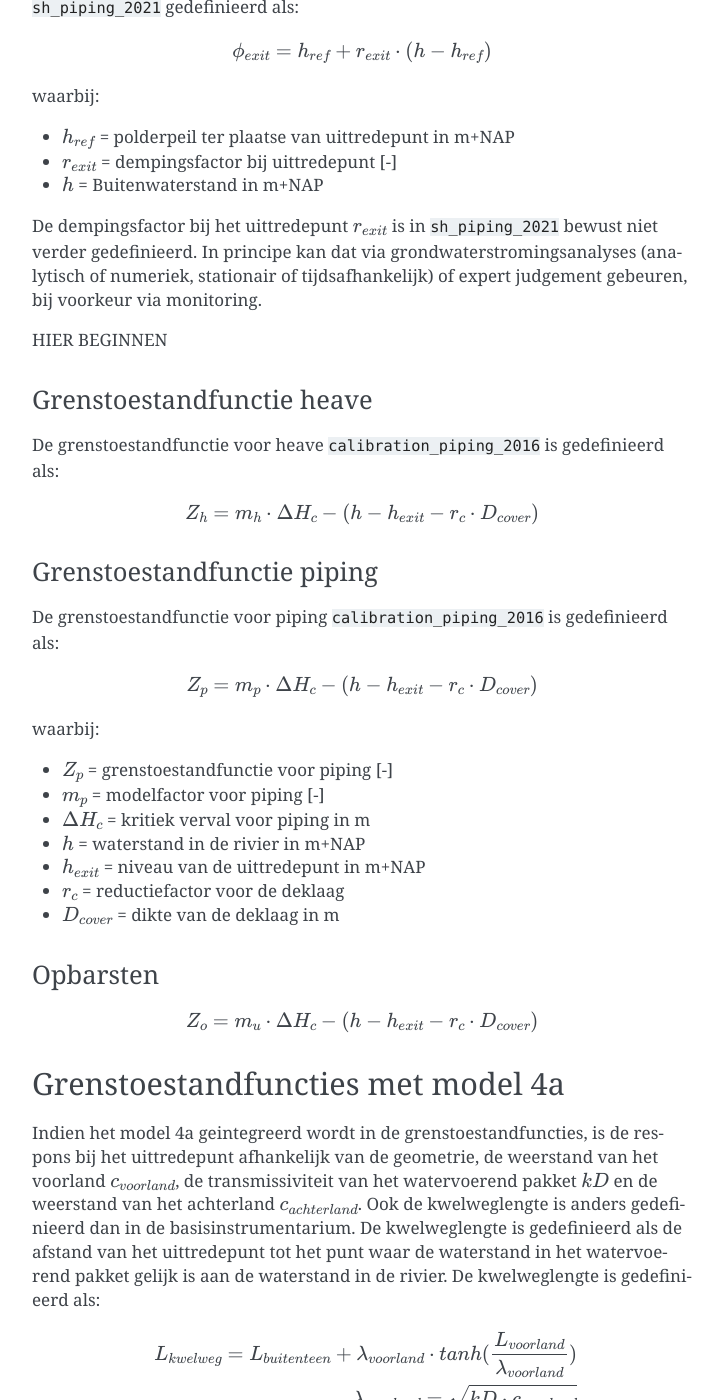
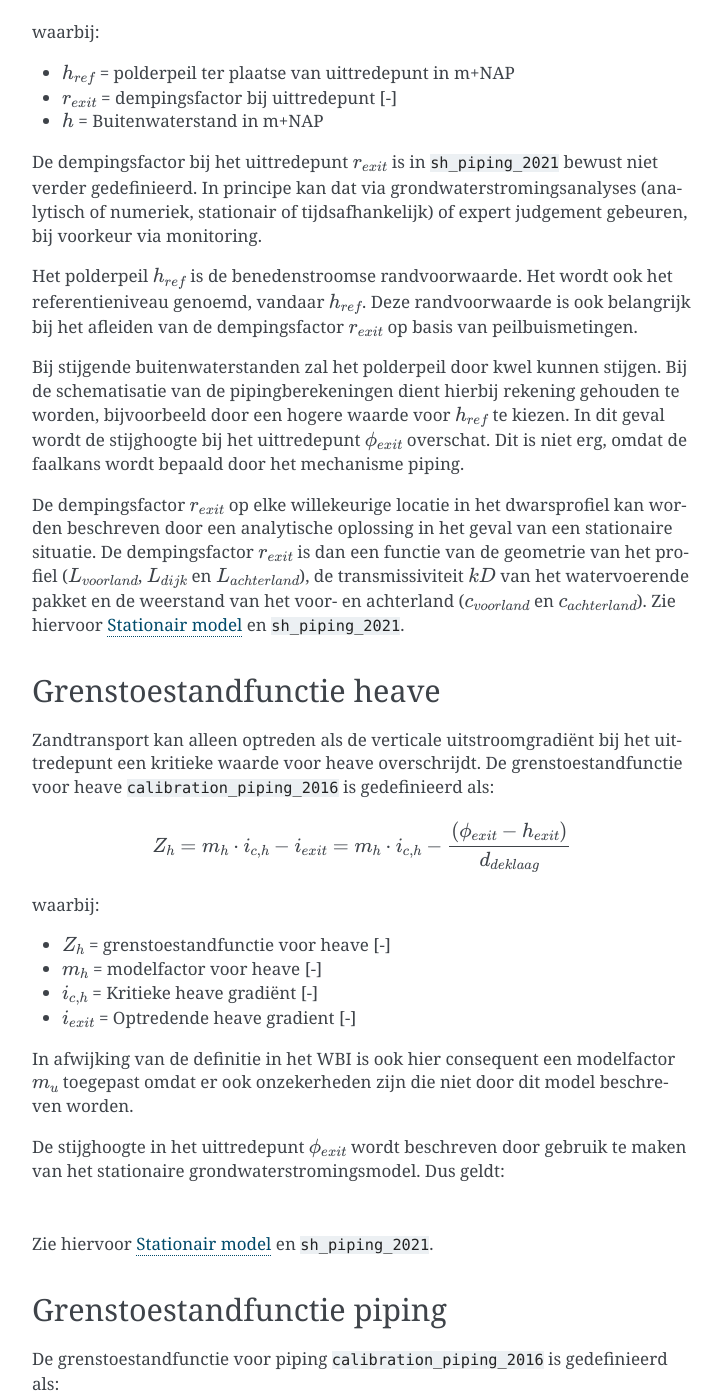
Before and after one commit to kkpdata/GeoProb-Pipe, a Sphinx documentation site: the page built from docs/background/grenstoestandfuncties.rst, in a window 1280 px wide and 1400 px high, scrolled down 987 px. Shown: the whole window, without its empty margins (388-1109 px from the left). Built offline with Sphinx 7.4.7, drawn with Linux system fonts in a browser that asks for light colours; cross-references to code outside the pages are shown as plain code; some of the changed text lies outside the part shown.

Commit message:
working on grenstoestandfuncties.

```diff
--- a/docs/background/grenstoestandfuncties.rst
+++ b/docs/background/grenstoestandfuncties.rst
@@ -1,9 +1,6 @@
 #####################
 Grenstoestandfuncties
 #####################
-
-Grenstoestandfuncties WBI
-=========================
 
 In :cite:`sh_piping_2021` en :cite:`calibration_piping_2016` zijn de grenstoestandfuncties gedefinieerd zoals het basisinstrumentariumd die hanteert. Falen treedt op als de grenstoestandfuncties van opbarsten, heave en piping bereikt zijn.
 Deze paragraaf is overgenomen uit bijlage C van :cite:`sh_piping_2021` en waarbij de variabelen hernoemd zijn naar de notatie die in deze package gehanteerd wordt, zie :ref:`Lijst van variabelen`.
@@ -11,9 +8,8 @@ Deze paragraaf is overgenomen uit bijlage C van :cite:`sh_piping_2021` en waarbi
 TODO: plaatje van de foutenboom toevoegen
 
 
-------------------------------
 Grenstoestandfunctie opbarsten
-------------------------------
+==============================
 
 De grenstoestandsfunctie voor opbarsten (uplift) :math:`Z_{u}` is gebaseerd op een vergelijking van de naar beneden gerichte druk die door het gewicht van de deklaag wordt uitgeoefend (weerstand) en de naar boven gerichte waterdruk in de watervoerende zandlaag (belasting), hier uitgedrukt in vorm van een stijghoogteverschil. De grenstoestandfunctie voor opbarsten :cite:`calibration_piping_2016` is gedefinieerd als:
 
@@ -47,24 +43,46 @@ waarbij:
 - :math:`r_{exit}` = dempingsfactor bij uittredepunt [-]
 - :math:`h` = Buitenwaterstand in m+NAP
 
+
 De dempingsfactor bij het uittredepunt :math:`r_{exit}` is in :cite:`sh_piping_2021` bewust niet verder gedefinieerd. In principe kan dat via grondwaterstromingsanalyses (analytisch of numeriek, stationair of tijdsafhankelijk) of expert judgement gebeuren, bij voorkeur via monitoring.
 
-HIER BEGINNEN
+Het polderpeil :math:`h_{ref}` is de benedenstroomse randvoorwaarde. Het wordt ook het referentieniveau genoemd,
+vandaar :math:`h_{ref}`. Deze randvoorwaarde is ook belangrijk bij het afleiden van de dempingsfactor :math:`r_{exit}` op basis van peilbuismetingen.
 
+Bij stijgende buitenwaterstanden zal het polderpeil door kwel kunnen stijgen. Bij de schematisatie van de pipingberekeningen dient hierbij rekening gehouden te worden, bijvoorbeeld door een hogere waarde voor :math:`h_{ref}` te kiezen. In dit geval wordt de stijghoogte bij het uittredepunt :math:`\phi_{exit}` overschat. Dit is niet erg, omdat de faalkans wordt bepaald door het mechanisme piping.
 
---------------------------
+De dempingsfactor :math:`r_{exit}` op elke willekeurige locatie in het dwarsprofiel kan worden beschreven door een analytische oplossing in het geval van een stationaire situatie. De dempingsfactor :math:`r_{exit}` is dan een functie van de geometrie van het profiel (:math:`L_{voorland}`, :math:`L_{dijk}` en :math:`L_{achterland}`), de transmissiviteit :math:`kD` van het watervoerende pakket en de weerstand van het voor- en achterland (:math:`c_{voorland}` en :math:`c_{achterland}`). Zie hiervoor :ref:`stationair-model` en :cite:`sh_piping_2021`.
+
 Grenstoestandfunctie heave
---------------------------
+==========================
 
+Zandtransport kan alleen optreden als de verticale uitstroomgradiënt bij het uittredepunt een
+kritieke waarde voor heave overschrijdt.
 De grenstoestandfunctie voor heave :cite:`calibration_piping_2016` is gedefinieerd als:
 
 .. math::
 
-    Z_{h} = m_{h} \cdot \Delta H_{c} - (h -h_{exit} - r_{c} \cdot D_{cover})
+    Z_{h} = m_{h} \cdot i_{c,h} - i_{exit} = m_{h} \cdot i_{c,h} - \frac{(\phi_{exit} - h_{exit})}{d_{deklaag}}
 
----------------------------
+waarbij:
+
+- :math:`Z_{h}` = grenstoestandfunctie voor heave [-]
+- :math:`m_{h}` = modelfactor voor heave [-]
+- :math:`i_{c,h}` = Kritieke heave gradiënt [-]
+- :math:`i_{exit}` = Optredende heave gradient [-]
+
+In afwijking van de definitie in het WBI is ook hier consequent een modelfactor :math:`m_{u}` toegepast omdat er ook onzekerheden zijn die niet door dit model beschreven worden.
+
+De stijghoogte in het uittredepunt :math:`\phi_{exit}` wordt beschreven door gebruik te maken van het stationaire grondwaterstromingsmodel. Dus geldt:
+
+.. math::
+..
+.. \phi_{exit} = f(L_{voorland}, L_{dijk}, L_{achterland},kD,c_{voorland},c_{achterland})
+
+Zie hiervoor :ref:`stationair-model` en :cite:`sh_piping_2021`.
+
 Grenstoestandfunctie piping
----------------------------
+===========================
 
 De grenstoestandfunctie voor piping :cite:`calibration_piping_2016` is gedefinieerd als:
 
@@ -82,19 +100,6 @@ waarbij:
 - :math:`r_{c}` = reductiefactor voor de deklaag
 - :math:`D_{cover}` = dikte van de deklaag in m
 
-
----------
-Opbarsten
----------
-
-
-.. math::
-
-    Z_{o} = m_{u} \cdot \Delta H_{c} - (h -h_{exit} - r_{c} \cdot D_{cover})
-
-
-Grenstoestandfuncties met model 4a
-==================================
 
 Indien het model 4a geintegreerd wordt in de grenstoestandfuncties, is de respons bij het uittredepunt afhankelijk van de geometrie, de weerstand van het voorland :math:`c_{voorland}`, de transmissiviteit van het watervoerend pakket :math:`kD` en de weerstand van het achterland :math:`c_{achterland}`.
 Ook de kwelweglengte is anders gedefinieerd dan in de basisinstrumentarium. De kwelweglengte is gedefinieerd als de afstand van het uittredepunt tot het punt waar de waterstand in het watervoerend pakket gelijk is aan de waterstand in de rivier. De kwelweglengte is gedefinieerd als:
@@ -114,12 +119,8 @@ waarbij:
 - :math:`kD` = transmissiviteit van het watervoerend pakket in m²/d
 - :math:`c_{voorland}` = weerstand van het voorland in dagen
 
-
-
-
---------------------
 Lijst van variabelen
---------------------
+====================
 
 .. csv-table:: Lijst van variabelen
    :header: "Naam van variabele","Beschrijving","Eenheid","Type"
@@ -182,6 +183,4 @@ Lijst van variabelen
     ":math:`gws_{m,mv}`","Grondwaterstand meters min maaiveld (scheiding verticale doorlatendheid)","m","Constant"
 
 
-
-
 .. bibliography
--- a/docs/background/stationair_model.rst
+++ b/docs/background/stationair_model.rst
@@ -1,3 +1,5 @@
+.. _stationair-model:
+
 ################
 Stationair model
 ################
```
Also changed, not shown: docs/index.rst (+5 -10 lines).
